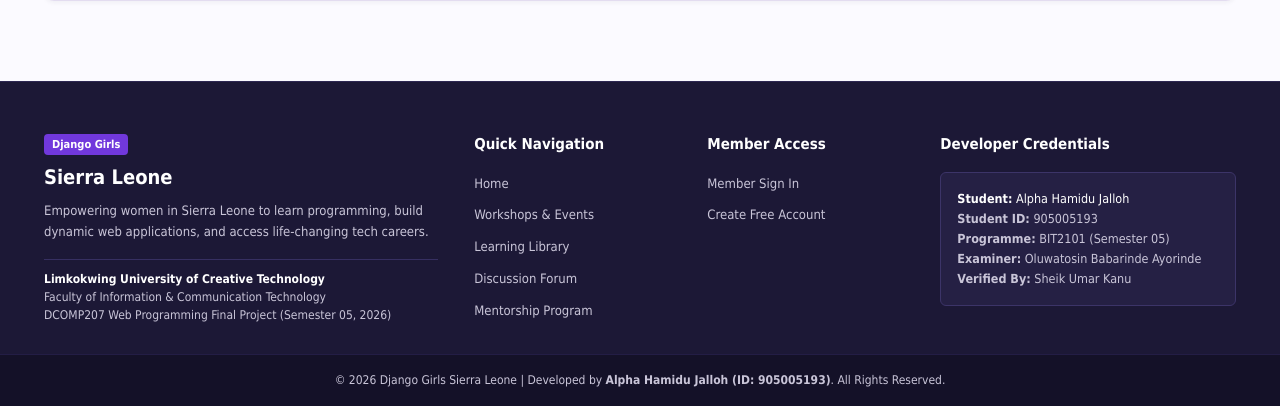
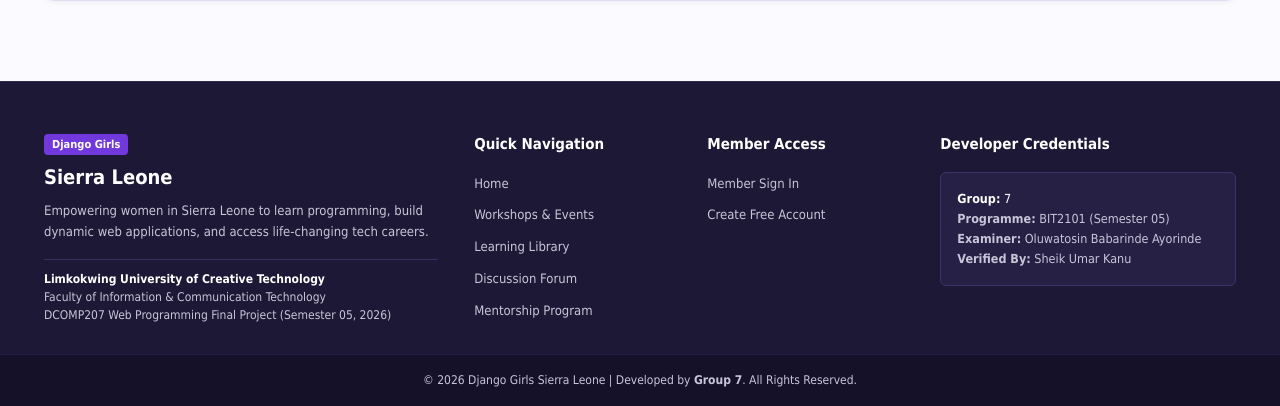
Before and after one commit to Kingballer028/WEB-FINAL-PROJECT-SEM5-GROUP-7, a PHP site: page / in a window 1280 px wide. Shown: the part 2111-2517 px from the top of the page. Run offline with PHP 8.4, Linux system fonts and the light colour scheme; data comes from the database, SQL or seed files in the repository.

Commit message:
Update footer: Change Student to Group 7 and remove student ID

```diff
--- a/config.php
+++ b/config.php
@@ -74,8 +74,8 @@ if (!$pdo) {
 // Global constant definition
 define('SITE_NAME', 'Django Girls Sierra Leone');
 define('APP_VERSION', '2.0.0 Final');
-define('STUDENT_NAME', 'Alpha Hamidu Jalloh');
-define('STUDENT_ID', '905005193');
+define('STUDENT_NAME', 'Group 7');
+define('STUDENT_ID', '');
 define('COURSE_CODE', 'DCOMP207');
 
 // 3. Global Helper Functions
--- a/includes/footer.php
+++ b/includes/footer.php
@@ -46,8 +46,7 @@ $basePath = (isset($inAdmin) && $inAdmin) ? '../' : '';
         <div class="footer-col student-col">
             <h4>Developer Credentials</h4>
             <div class="student-card">
-                <p class="student-name"><strong>Student:</strong> Alpha Hamidu Jalloh</p>
-                <p><strong>Student ID:</strong> 905005193</p>
+                <p class="student-name"><strong>Group:</strong> 7</p>
                 <p><strong>Programme:</strong> BIT2101 (Semester 05)</p>
                 <p><strong>Examiner:</strong> Oluwatosin Babarinde Ayorinde</p>
                 <p><strong>Verified By:</strong> Sheik Umar Kanu</p>
@@ -56,7 +55,7 @@ $basePath = (isset($inAdmin) && $inAdmin) ? '../' : '';
     </div>
 
     <div class="footer-bottom">
-        <p>&copy; <?= date('Y') ?> Django Girls Sierra Leone | Developed by <strong>Alpha Hamidu Jalloh (ID: 905005193)</strong>. All Rights Reserved.</p>
+        <p>&copy; <?= date('Y') ?> Django Girls Sierra Leone | Developed by <strong>Group 7</strong>. All Rights Reserved.</p>
     </div>
 </footer>
 
```
Also changed, not shown: portfolio_documentation.html (+6 -6 lines), README.md, assets/qr_github.png, assets/qr_live_system.png, 1 other file.
